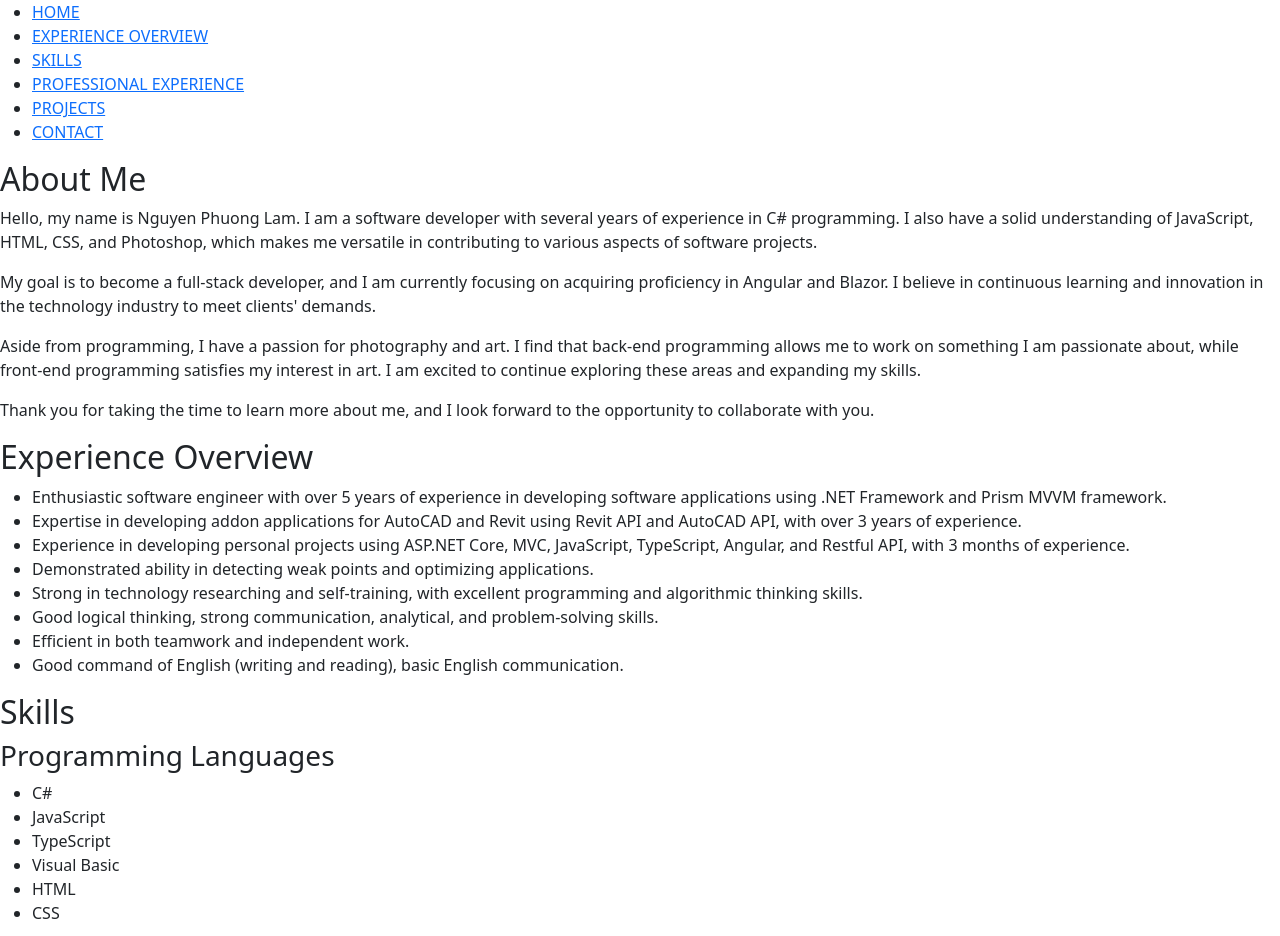
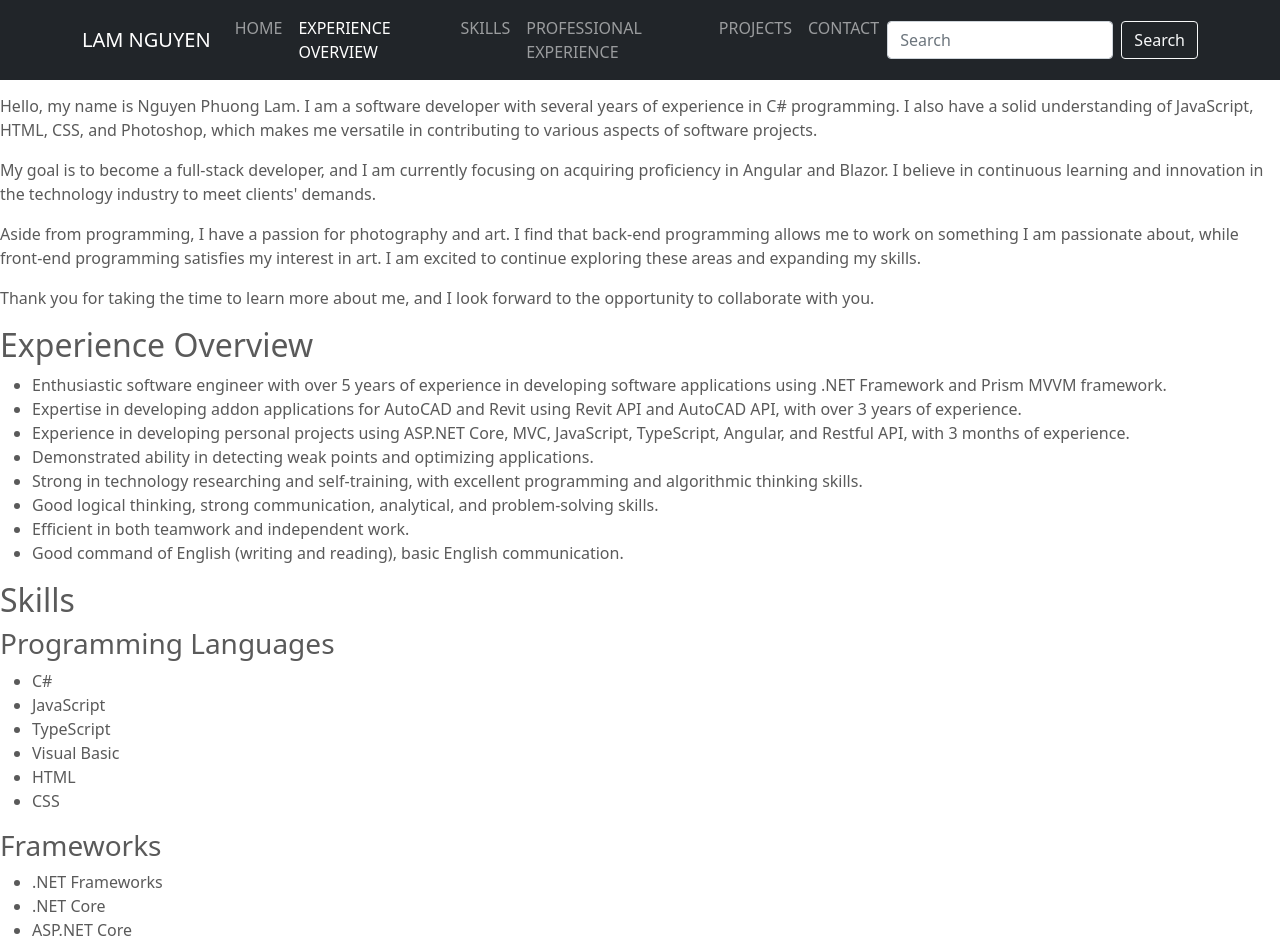
Before and after one commit to phuonglamVinaTakeuchi/porfolio, a website: page Index.html in a window 1280 px wide. Shown: the top 936 px of the page. Drawn offline with nearby package versions, Linux system fonts and the light colour scheme.

Commit message:
style for navigation bar

```diff
--- a/Index.html
+++ b/Index.html
@@ -12,49 +12,76 @@
     <title>Portfolio</title>
     <link href="https://cdn.jsdelivr.net/npm/bootstrap@5.0.2/dist/css/bootstrap.min.css" rel="stylesheet"
         integrity="sha384-EVSTQN3/azprG1Anm3QDgpJLIm9Nao0Yz1ztcQTwFspd3yD65VohhpuuCOmLASjC" crossorigin="anonymous">
+    <link href="/src/css/main.css" rel="stylesheet" />
 </head>
 
-<body>
+<body sapling-installed="true">
     <!--[if lt IE 7]>
             <p class="br/owsehappy">You are using an <strong>outdated</strong> br/owser. Please <a href="#">upgrade your br/owser</a> to improve your experience.</p>
         <![endif]-->
-    <nav>
-        <ul>
-            <li><a href="#">HOME</a></li>
-            <li><a href="#">EXPERIENCE OVERVIEW</a></li>
-            <li><a href="#">SKILLS</a></li>
-            <li><a href="#">PROFESSIONAL EXPERIENCE</a></li>
-            <li><a href="#">PROJECTS</a></li>
-            <li><a href="#">CONTACT</a></li>
+    <header class="fixed-top">
+        <nav class="navbar navbar-expand-lg navbar-dark bg-dark">
+            <div class="container-lg">
+                <a class="navbar-brand" href="#">LAM NGUYEN</a>
+                <button class="navbar-toggler" type="button" data-bs-toggle="collapse" data-bs-target="#navbarCollapse"
+                    aria-controls="navbarCollapse" aria-expanded="false" aria-label="Toggle navigation">
+                    <span class="navbar-toggler-icon"></span>
+                </button>
+                <div class="collapse navbar-collapse" id="navbarCollapse">
+                    <ul class="navbar-nav me-auto">
+                        <li class="nav-item"><a class="nav-link " href=" #">HOME</a></li>
+                        <li class="nav-item"><a class="nav-link active" aria-current="page" href="#">EXPERIENCE
+                                OVERVIEW</a></li>
+                        <li class="nav-item"><a class="nav-link" href="#">SKILLS</a></li>
+                        <li class="nav-item"><a class="nav-link" href="#">PROFESSIONAL EXPERIENCE</a></li>
+                        <li class="nav-item"><a class="nav-link" href="#">PROJECTS</a></li>
+                        <li class="nav-item"><a class="nav-link" href="#">CONTACT</a></li>
                     </ul>
+                    <form class="d-flex">
+                        <input class="form-control me-2" type="search" placeholder="Search" aria-label="Search">
+                        <button class="btn btn-outline-light" type="submit">Search</button>
+                    </form>
+                </div>
+            </div>
         </nav>
+    </header>
+
+    <main>
         <!--Home-->
         <div>
             <h2>About Me</h2>
             <p>Hello, my name is Nguyen Phuong Lam. I am a software developer with several years of experience in C#
                 programming. I also have a solid understanding of JavaScript, HTML, CSS, and Photoshop, which makes me
                 versatile in contributing to various aspects of software projects.</p>
-        <p>My goal is to become a full-stack developer, and I am currently focusing on acquiring proficiency in Angular
+            <p>My goal is to become a full-stack developer, and I am currently focusing on acquiring proficiency in
+                Angular
                 and Blazor. I believe in continuous learning and innovation in the technology industry to meet clients'
                 demands.</p>
-        <p>Aside from programming, I have a passion for photography and art. I find that back-end programming allows me
-            to work on something I am passionate about, while front-end programming satisfies my interest in art. I am
+            <p>Aside from programming, I have a passion for photography and art. I find that back-end programming allows
+                me
+                to work on something I am passionate about, while front-end programming satisfies my interest in art. I
+                am
                 excited to continue exploring these areas and expanding my skills.</p>
-        <p>Thank you for taking the time to learn more about me, and I look forward to the opportunity to collaborate
+            <p>Thank you for taking the time to learn more about me, and I look forward to the opportunity to
+                collaborate
                 with you.</p>
         </div>
         <!--Experience Overview-->
         <div>
             <h2>Experience Overview</h2>
             <ul>
-            <li>Enthusiastic software engineer with over 5 years of experience in developing software applications using
+                <li>Enthusiastic software engineer with over 5 years of experience in developing software applications
+                    using
                     .NET Framework and Prism MVVM framework.</li>
-            <li>Expertise in developing addon applications for AutoCAD and Revit using Revit API and AutoCAD API, with
+                <li>Expertise in developing addon applications for AutoCAD and Revit using Revit API and AutoCAD API,
+                    with
                     over 3 years of experience.</li>
-            <li>Experience in developing personal projects using ASP.NET Core, MVC, JavaScript, TypeScript, Angular, and
+                <li>Experience in developing personal projects using ASP.NET Core, MVC, JavaScript, TypeScript, Angular,
+                    and
                     Restful API, with 3 months of experience.</li>
                 <li>Demonstrated ability in detecting weak points and optimizing applications.</li>
-            <li>Strong in technology researching and self-training, with excellent programming and algorithmic thinking
+                <li>Strong in technology researching and self-training, with excellent programming and algorithmic
+                    thinking
                     skills.</li>
                 <li>Good logical thinking, strong communication, analytical, and problem-solving skills.</li>
                 <li>Efficient in both teamwork and independent work.</li>
@@ -174,7 +201,8 @@
                     <tr>
                         <th>Business Description:</th>
                         <td>This is a traffic software integrating all essential tools on fair chunk of shared data and
-                        utilized by the traffic planner, the data provider, the software engineer, the traffic operator
+                            utilized by the traffic planner, the data provider, the software engineer, the traffic
+                            operator
                             and the service technician.</td>
                     </tr>
                     <tr>
@@ -217,9 +245,11 @@
                                 <li>Design concrete foundations and piles</li>
                                 <li>Integrate with Structural 3D</li>
                                 <li>Import forces directly from 3D model's analysis</li>
-                            <li>Customize soil layers, column locations, foundation types, and reinforcement to obtain
+                                <li>Customize soil layers, column locations, foundation types, and reinforcement to
+                                    obtain
                                     the most efficient design</li>
-                            <li>Communicate design results through detailed hand calculations with code references, all
+                                <li>Communicate design results through detailed hand calculations with code references,
+                                    all
                                     exportable as PDF, perfect for use as project deliverables or further investigation.
                                 </li>
                             </ul>
@@ -264,8 +294,10 @@
                 <table>
                     <tr>
                         <th>Business description:</th>
-                    <td>This is a personal project that I use for learning purposes. The restful API provides functions
-                        for user login and registration, as well as creating, adding, deleting and updating employees of
+                        <td>This is a personal project that I use for learning purposes. The restful API provides
+                            functions
+                            for user login and registration, as well as creating, adding, deleting and updating
+                            employees of
                             a company and different companies.</td>
                     </tr>
                     <tr>
@@ -299,8 +331,10 @@
                 <table>
                     <tr>
                         <th>Business description:</th>
-                    <td>This is a desktop technology designed to streamline and improve the process of creating cost,
-                        material, and labor estimates for construction projects. Digital copies of project blueprints
+                        <td>This is a desktop technology designed to streamline and improve the process of creating
+                            cost,
+                            material, and labor estimates for construction projects. Digital copies of project
+                            blueprints
                             are used to pull material, quantity, and part requirements in a list.</td>
                     </tr>
                     <tr>
@@ -341,7 +375,8 @@
                 <table>
                     <tr>
                         <th>Business Description</th>
-                    <td>This is a personal project that I use for learning purposes. The website manages a cinema.</td>
+                        <td>This is a personal project that I use for learning purposes. The website manages a cinema.
+                        </td>
                     </tr>
                     <tr>
                         <th>Role</th>
@@ -389,8 +424,13 @@
                 <br />
                 <input type="submit" value="Submit">
             </form>
+        </div>
+        <footer>
+            <p><a href="#">Back to top</a></p>
+            <p>© 2023– Nguyen Phuong Lam. · <a href="#">Privacy</a> · <a href="#">Terms</a></p>
+        </footer>
+    </main>
 
-    </div>
     <script src="https://cdn.jsdelivr.net/npm/bootstrap@5.0.2/dist/js/bootstrap.bundle.min.js"
         integrity="sha384-MrcW6ZMFYlzcLA8Nl+NtUVF0sA7MsXsP1UyJoMp4YLEuNSfAP+JcXn/tWtIaxVXM"
         crossorigin="anonymous"></script>
--- a/package.json
+++ b/package.json
@@ -1,11 +1,12 @@
 {
-  "name": "porfolio",
+  "name": "portfolio",
   "version": "1.0.0",
   "description": "",
   "main": "index.js",
   "scripts": {
     "serve": "browser-sync start --server --files 'dist/css/*.css, **/*.html'"
   },
+  "proxy": "http://localhost:3001",
   "author": "",
   "license": "ISC",
   "devDependencies": {
--- /dev/null
+++ b/src/css/main.css
@@ -0,0 +1,9 @@
+body {
+    padding-top: 3rem;
+    padding-bottom: 3rem;
+    color: #5a5a5a;
+  }
+
+  .carousel {
+    margin-bottom: 4rem;
+  }
```
Lines whose indentation alone changed are shown as unchanged.
